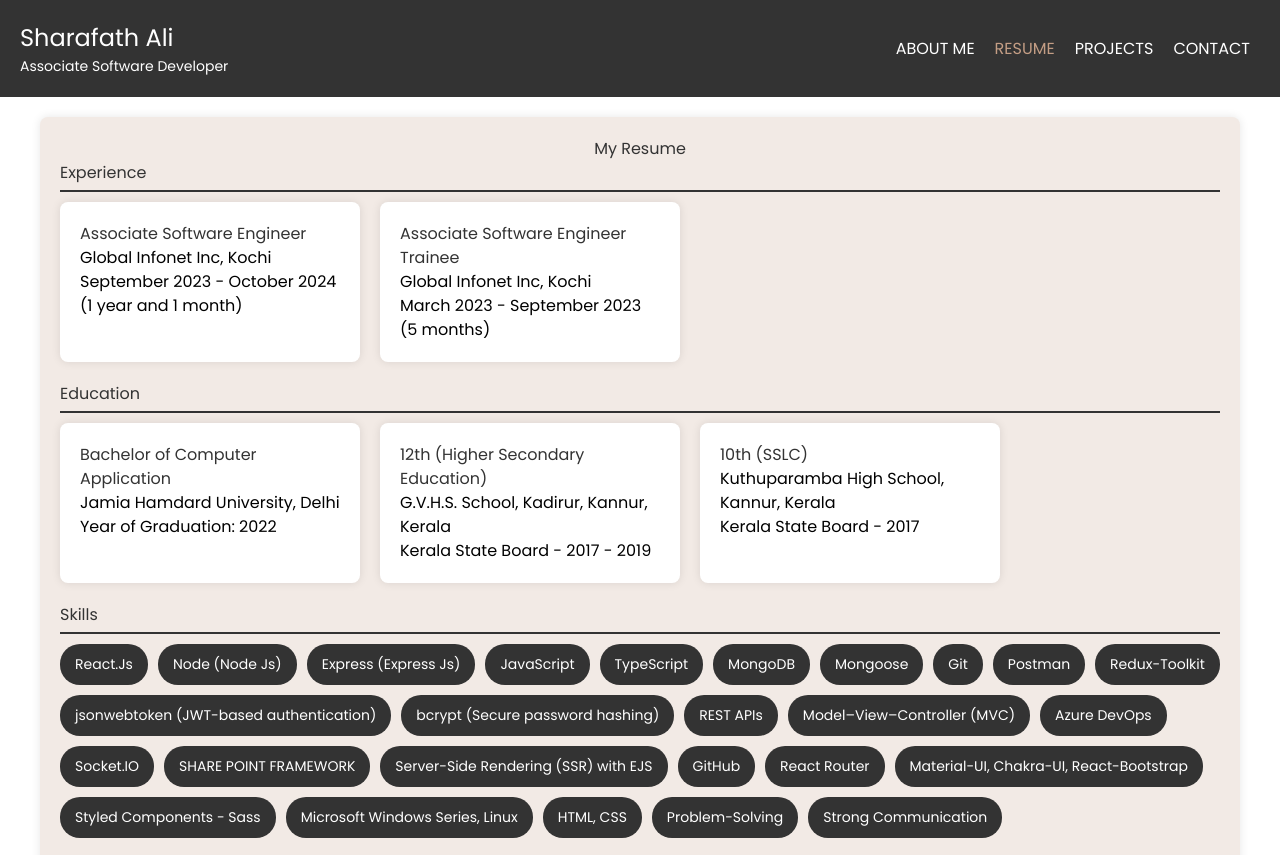
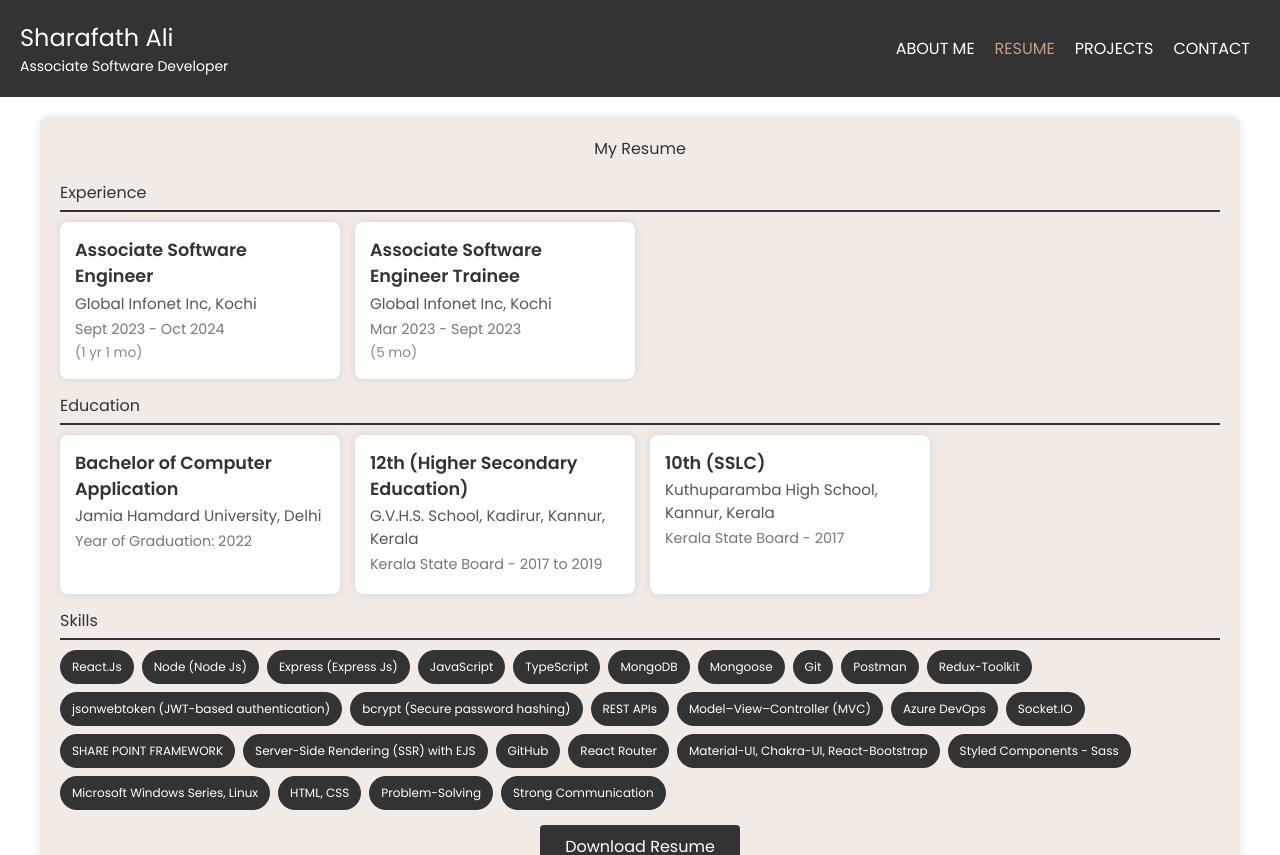
Before and after one commit to sharafath-ali/Personal-website, a React (Create React App) app: page /Resume in a window 1280 px wide. Shown: the top 855 px of the page. Built offline with nearby package versions, Linux system fonts and the light colour scheme; a web font is replaced by a local one.

Commit message:
ui updated in resume part

```diff
--- a/src/Css/Resume.css
+++ b/src/Css/Resume.css
@@ -16,10 +16,13 @@
 .resume-page h2 {
     text-align: center;
     color: var(--dark-brown);
+    margin-bottom: 20px;
+    /* Added margin for spacing */
 }
 
 .resume-section {
-    margin-bottom: 20px;
+    margin-bottom: 15px;
+    /* Reduced margin for compactness */
 }
 
 .resume-section h3 {
@@ -32,41 +35,75 @@
 .resume-cards {
     display: flex;
     flex-wrap: wrap;
-    gap: 20px;
+    gap: 15px;
+    /* Adjusted gap for a tighter layout */
 }
 
 .card {
     background-color: var(--white);
-    padding: 20px;
+    padding: 15px;
+    /* Reduced padding */
     border-radius: 8px;
-    box-shadow: 0 0 10px rgba(0, 0, 0, 0.1);
-    flex: 1 1 calc(33% - 40px);
+    box-shadow: 0 0 8px rgba(0, 0, 0, 0.1);
+    flex: 1 1 calc(50% - 30px);
+    /* Adjusted for two cards per row */
     min-width: 200px;
-    max-width: 300px;
+    max-width: 280px;
+    /* Slightly narrower max-width */
     transition: transform 0.3s ease-in-out;
 }
 
 .card:hover {
-    transform: translateY(-10px);
+    transform: translateY(-5px);
+    /* Slightly reduced hover effect */
 }
 
-.card h4 {
-    margin-top: 0;
+.job-title {
+    margin: 0;
+    font-weight: bold;
+    font-size: 1.1rem;
+    /* Slightly smaller for compactness */
     color: var(--dark-brown);
+}
+
+.company-name {
+    margin: 3px 0;
+    font-weight: normal;
+    font-size: 0.95rem;
+    /* Slightly smaller size */
+    color: #555;
+}
+
+.employment-dates {
+    margin: 3px 0;
+    font-size: 0.9rem;
+    /* Smaller size for a cleaner look */
+    color: #777;
+    /* Gray color */
+}
+
+.employment-duration {
+    margin: 0;
+    font-size: 0.85rem;
+    /* Even smaller size */
+    color: #888;
 }
 
 .skills-grid {
     display: flex;
     flex-wrap: wrap;
-    gap: 10px;
+    gap: 8px;
+    /* Reduced gap */
 }
 
 .skill-chip {
     background-color: var(--dark-brown);
     color: var(--white);
-    padding: 10px 15px;
+    padding: 8px 12px;
+    /* Reduced padding */
     border-radius: 20px;
-    font-size: 14px;
+    font-size: 12px;
+    /* Smaller font size */
     transition: background-color 0.3s, transform 0.3s;
     cursor: default;
 }
--- a/src/components/Resume.jsx
+++ b/src/components/Resume.jsx
@@ -1,26 +1,29 @@
 import React from "react";
 import "../Css/Resume.css";
 import resumePDF from "../Assets/resume.pdf";
+import { Skills } from "../consts/skills";
 
 function Resume() {
   return (
     <div
-      className="resume-page"
-      style={{ fontFamily: "'Poppins', sans-serif" }}
-    >
+     className="resume-page"
+     style={{ fontFamily: "'Poppins', sans-serif" }}
+     >
       <h2>My Resume</h2>
       <div className="resume-section">
         <h3>Experience</h3>
         <div className="resume-cards">
-          <div className="card">
-            <h4>Associate Software Engineer</h4>
-            <p>Global Infonet Inc, Kochi</p>
-            <p>September 2023 - October 2024 (1 year and 1 month)</p>
+          <div className="card experience-card">
+            <h4 className="job-title">Associate Software Engineer</h4>
+            <p className="company-name">Global Infonet Inc, Kochi</p>
+            <p className="employment-dates">Sept 2023 - Oct 2024</p>
+            <p className="employment-duration">(1 yr 1 mo)</p>
           </div>
-          <div className="card">
-            <h4>Associate Software Engineer Trainee</h4>
-            <p>Global Infonet Inc, Kochi</p>
-            <p>March 2023 - September 2023 (5 months)</p>
+          <div className="card experience-card">
+            <h4 className="job-title">Associate Software Engineer Trainee</h4>
+            <p className="company-name">Global Infonet Inc, Kochi</p>
+            <p className="employment-dates">Mar 2023 - Sept 2023</p>
+            <p className="employment-duration">(5 mo)</p>
           </div>
         </div>
       </div>
@@ -29,19 +32,19 @@ function Resume() {
         <h3>Education</h3>
         <div className="resume-cards">
           <div className="card">
-            <h4>Bachelor of Computer Application</h4>
-            <p>Jamia Hamdard University, Delhi</p>
-            <p>Year of Graduation: 2022</p>
+            <h4 className="job-title">Bachelor of Computer Application</h4>
+            <p className="company-name">Jamia Hamdard University, Delhi</p>
+            <p className="employment-dates">Year of Graduation: 2022</p>
           </div>
           <div className="card">
-            <h4>12th (Higher Secondary Education)</h4>
-            <p>G.V.H.S. School, Kadirur, Kannur, Kerala</p>
-            <p>Kerala State Board - 2017 - 2019</p>
+            <h4 className="job-title">12th (Higher Secondary Education)</h4>
+            <p className="company-name">G.V.H.S. School, Kadirur, Kannur, Kerala</p>
+            <p className="employment-dates">Kerala State Board - 2017 to 2019</p>
           </div>
           <div className="card">
-            <h4>10th (SSLC)</h4>
-            <p>Kuthuparamba High School, Kannur, Kerala</p>
-            <p>Kerala State Board - 2017</p>
+            <h4 className="job-title">10th (SSLC)</h4>
+            <p className="company-name">Kuthuparamba High School, Kannur, Kerala</p>
+            <p className="employment-dates">Kerala State Board - 2017</p>
           </div>
         </div>
       </div>
@@ -49,32 +52,7 @@ function Resume() {
       <div className="resume-section">
         <h3>Skills</h3>
         <div className="skills-grid">
-          {["React.Js",
-            "Node (Node Js)",
-            "Express (Express Js)",
-            "JavaScript",
-            "TypeScript",
-            "MongoDB",
-            "Mongoose",
-            "Git",
-            "Postman",
-            "Redux-Toolkit",
-            "jsonwebtoken (JWT-based authentication)",
-            "bcrypt (Secure password hashing)",
-            "REST APIs",
-            "Model–View–Controller (MVC)",
-            "Azure DevOps",
-            "Socket.IO",
-            "SHARE POINT FRAMEWORK",
-            "Server-Side Rendering (SSR) with EJS",
-            "GitHub",
-            "React Router",
-            "Material-UI, Chakra-UI, React-Bootstrap",
-            "Styled Components - Sass",
-            "Microsoft Windows Series, Linux",
-            "HTML, CSS",
-            "Problem-Solving",
-            "Strong Communication"].map((skill) => (
+          {Skills.map((skill) => (
             <div key={skill} className="skill-chip">
               {skill}
             </div>
--- /dev/null
+++ b/src/consts/skills.js
@@ -0,0 +1,26 @@
+export const Skills= ["React.Js",
+  "Node (Node Js)",
+  "Express (Express Js)",
+  "JavaScript",
+  "TypeScript",
+  "MongoDB",
+  "Mongoose",
+  "Git",
+  "Postman",
+  "Redux-Toolkit",
+  "jsonwebtoken (JWT-based authentication)",
+  "bcrypt (Secure password hashing)",
+  "REST APIs",
+  "Model–View–Controller (MVC)",
+  "Azure DevOps",
+  "Socket.IO",
+  "SHARE POINT FRAMEWORK",
+  "Server-Side Rendering (SSR) with EJS",
+  "GitHub",
+  "React Router",
+  "Material-UI, Chakra-UI, React-Bootstrap",
+  "Styled Components - Sass",
+  "Microsoft Windows Series, Linux",
+  "HTML, CSS",
+  "Problem-Solving",
+  "Strong Communication"]
```
